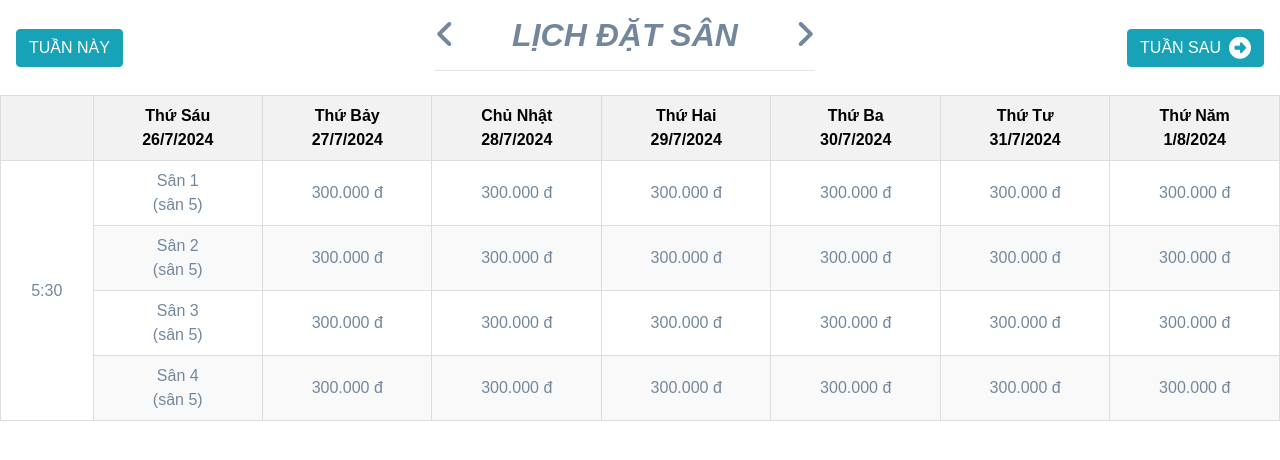
After one commit to nvannghia/sport-court-rental-system, a PHP site: template app/views/sport_field/book_a_field.php in a window 1280 px wide. The commit adds this page. Shown: the top 460 px of the page. Run offline with PHP 8.4, Linux system fonts and the light colour scheme; the template is opened without the code that fills it, so the values that code supplies are empty.

Commit message:
update UI

```diff
--- a/app/controllers/SportFieldController.php
+++ b/app/controllers/SportFieldController.php
@@ -360,5 +360,10 @@ class SportFieldController extends Controller
             ]);
         }
     }
+
+    public function bookafield()
+    {
+        return $this->view('sport_field/book_a_field');
+    }
 }
 ?>
--- a/app/views/layouts/category_section.php
+++ b/app/views/layouts/category_section.php
@@ -2,7 +2,7 @@
     <div class="container-fluid">
         <div class="row">
             <div class="col-sm-6 col-md-4 col-xl-2 px-0">
-                <a onclick="handleFilterBySportType(this,103)" class="box">
+                <a onclick="handleFilterBySportType(this,111)" class="box">
                     <div class="img-box">
                         <img src="/sport-court-rental-system/public/images/category/basketball.png" sty alt="basketball.png">
                     </div>
@@ -14,7 +14,7 @@
                 </a>
             </div>
             <div class="col-sm-6 col-md-4 col-xl-2 px-0">
-                <a onclick="handleFilterBySportType(this,104)" class="box">
+                <a onclick="handleFilterBySportType(this,112)" class="box">
                     <div class="img-box">
                         <img src="/sport-court-rental-system/public/images/category/volleyball.png" alt="">
                     </div>
--- a/app/views/sport_field/add.php
+++ b/app/views/sport_field/add.php
@@ -1,4 +1,4 @@
-<div id="formAddContainer" class="d-none mt-3" style="background-color:#5361B5; padding: 10px; border-radius:4px">
+<div id="formAddContainer" class="d-none mt-3" style="background-color:#29378f; padding: 10px; border-radius:4px">
     <form id="addSportFieldForm" class=" mt-3" method="POST" enctype="multipart/form-data">
         <div class="form-group d-flex flex-wrap justify-content-between">
             <label for="fieldName" class="text-white">Tên Sân</label>
--- /dev/null
+++ b/app/views/sport_field/book_a_field.php
@@ -0,0 +1,165 @@
+<!DOCTYPE html>
+<html lang="en">
+
+<head>
+    <meta charset="UTF-8">
+    <meta name="viewport" content="width=device-width, initial-scale=1.0">
+    <title>Time Table</title>
+    <link rel="stylesheet" href="styles.css">
+    <link rel="stylesheet" href="https://cdn.jsdelivr.net/npm/bootstrap@4.0.0/dist/css/bootstrap.min.css" integrity="sha384-Gn5384xqQ1aoWXA+058RXPxPg6fy4IWvTNh0E263XmFcJlSAwiGgFAW/dAiS6JXm" crossorigin="anonymous">
+    <link rel="stylesheet" href="https://cdnjs.cloudflare.com/ajax/libs/font-awesome/6.5.2/css/all.min.css" integrity="sha512-SnH5WK+bZxgPHs44uWIX+LLJAJ9/2PkPKZ5QiAj6Ta86w+fsb2TkcmfRyVX3pBnMFcV7oQPJkl9QevSCWr3W6A==" crossorigin="anonymous" referrerpolicy="no-referrer" />
+
+    <style>
+        body {
+            font-family: 'Poppins', sans-serif;
+        }
+
+        table {
+            width: 100%;
+            border-collapse: collapse;
+        }
+
+        th,
+        td {
+            border: 1px solid #ddd;
+            padding: 8px;
+            text-align: center;
+        }
+
+        th {
+            background-color: #f2f2f2;
+            color: black;
+        }
+
+        tr:nth-child(even) {
+            background-color: #f9f9f9;
+        }
+
+        tr:hover {
+            background-color: #ddd;
+        }
+    </style>
+</head>
+
+<body>
+    <div class="d-flex justify-content-between align-items-center mr-3 ml-3">
+        <button class="btn btn-info mb-3 mt-3" id="this-week">
+            <span>
+                TUẦN NÀY
+            </span>
+        </button>
+        <div class="h2 mt-3" style="color: #73879C">
+            <i class="fa-solid fa-angle-left"></i>
+            <i class=" font-weight-bold mr-5 ml-5">LỊCH ĐẶT SÂN</i>
+            <i class="fa-solid fa-angle-right"></i>
+            <hr>
+        </div>
+        <button class="btn btn-info mb-3 mt-3 d-flex align-items-center" id="next-week">
+            <span>
+                TUẦN SAU
+            </span>
+            <i class="fa-solid fa-circle-right ml-2" style="font-size: 22px;"></i>
+        </button>
+    </div>
+    <table style="color: #73879C">
+        <thead>
+            <tr id="header-row">
+                <th></th>
+                <!-- Các cột ngày sẽ được thêm tự động bằng JavaScript -->
+            </tr>
+        </thead>
+        <tbody>
+            <tr>
+                <td rowspan="4">5:30</td>
+                <td>Sân 1
+                    <br>
+                    (sân 5)
+                </td>
+                <td>300.000 đ</td>
+                <td>300.000 đ</td>
+                <td>300.000 đ</td>
+                <td>300.000 đ</td>
+                <td>300.000 đ</td>
+                <td>300.000 đ</td>
+            </tr>
+            <tr>
+                <td>Sân 2
+                    <br>
+                    (sân 5)
+                </td>
+                <td>300.000 đ</td>
+                <td>300.000 đ</td>
+                <td>300.000 đ</td>
+                <td>300.000 đ</td>
+                <td>300.000 đ</td>
+                <td>300.000 đ</td>
+            </tr>
+            <tr>
+                <td>Sân 3
+                    <br>
+                    (sân 5)
+                </td>
+                <td>300.000 đ</td>
+                <td>300.000 đ</td>
+                <td>300.000 đ</td>
+                <td>300.000 đ</td>
+                <td>300.000 đ</td>
+                <td>300.000 đ</td>
+            </tr>
+            <tr>
+                <td>Sân 4
+                    <br>
+                    (sân 5)
+                </td>
+                <td>300.000 đ</td>
+                <td>300.000 đ</td>
+                <td>300.000 đ</td>
+                <td>300.000 đ</td>
+                <td>300.000 đ</td>
+                <td>300.000 đ</td>
+            </tr>
+            <!-- Các hàng khác tùy chỉnh -->
+        </tbody>
+    </table>
+    <script src="script.js"></script>
+</body>
+
+</html>
+
+<script>
+    document.addEventListener("DOMContentLoaded", function() {
+        const daysOfWeek = ["Chủ Nhật", "Thứ Hai", "Thứ Ba", "Thứ Tư", "Thứ Năm", "Thứ Sáu", "Thứ Bảy"];
+        let today = new Date();
+        const headerRow = document.getElementById("header-row");
+
+        function updateTable(startDate) {
+            // Clear existing header
+            while (headerRow.children.length > 1) {
+                headerRow.removeChild(headerRow.lastChild);
+            }
+
+            for (let i = 0; i < 7; i++) {
+                let currentDate = new Date(startDate);
+                currentDate.setDate(startDate.getDate() + i);
+                let day = daysOfWeek[currentDate.getDay()];
+                let date = currentDate.toLocaleDateString('vi-VN');
+
+                let th = document.createElement("th");
+                th.innerHTML = `${day}<br>${date}`;
+                headerRow.appendChild(th);
+            }
+        }
+
+        document.getElementById("next-week").addEventListener("click", function() {
+            today.setDate(today.getDate() + 7);
+            updateTable(today);
+        });
+
+        document.getElementById("this-week").addEventListener("click", function() {
+            let today = new Date();
+            updateTable(today);
+        });
+
+        updateTable(today);
+    });
+</script>
--- a/app/views/sport_field/detail.php
+++ b/app/views/sport_field/detail.php
@@ -48,6 +48,11 @@ require_once __DIR__ . '/../layouts/header.php';
                         },
                     });
                 </script>
+            </div>
+
+            <div class="mt-3 d-flex align-items-center justify-content-end">
+                <i class="fa-solid fa-calendar-week mr-2 h2" style="color: #E41A2B;"></i>
+                <a href="sport-court-rental-system/public/sportfield/bookafield" class="btn text-white font-weight-bold" style="background-color: #E41A2B;">ĐẶT SÂN NGAY</a>
             </div>
 
             <div class="mt-5">
--- a/app/views/sport_field/edit.php
+++ b/app/views/sport_field/edit.php
@@ -1,4 +1,4 @@
-<div id="formEditContainer" class="d-none mt-3" style="background-color:#5361B5; padding: 10px; border-radius:4px">
+<div id="formEditContainer" class="d-none mt-3" style="background-color:#29378f; padding: 10px; border-radius:4px">
     <form id="editSportFieldForm" class=" mt-3" method="POST" enctype="multipart/form-data">
         <div class="form-group d-flex flex-wrap justify-content-between">
             <label for="fieldName" class="text-white">Tên Sân</label>
@@ -35,7 +35,7 @@
                     <div id="wrap-status">
                         <div class="bg-white border border-success rounded" style="max-height: 40px;">
                             <input type="radio" id="ACTIVE" name="status" value="ACTIVE">
-                            <label for="ACTIVE" class="  text-success " style="padding:5px; min-width: 125px ;">ACTIVE</label><br>
+                            <label for="ACTIVE" class="text-success" style="padding:5px; min-width: 125px ;">ACTIVE</label><br>
                         </div>
                         <div class="bg-white border border-danger rounded mt-2" style="max-height: 40px;">
                             <input type="radio" id="INACTIVE" name="status" value="INACTIVE">
```
Also changed, not shown: app/views/layouts/header.php (+14 -1 lines), public/js/sport-type.js (+25 -24 lines), public/images/gif/1.png (added), public/images/gif/owner-management.gif (added), public/images/gif/sport-type-management.gif (added), public/images/gif/sport-type-management_1.gif (added).
